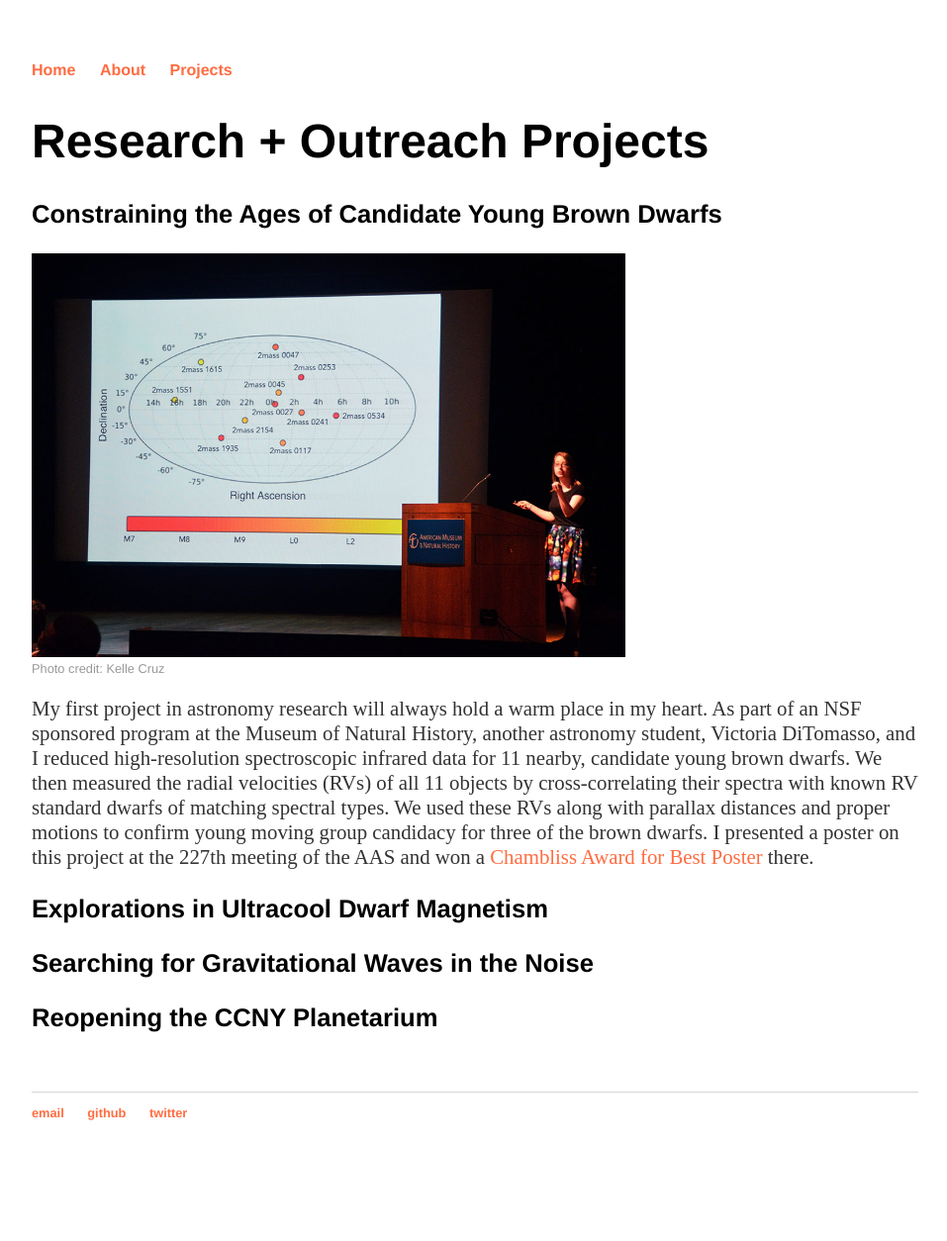
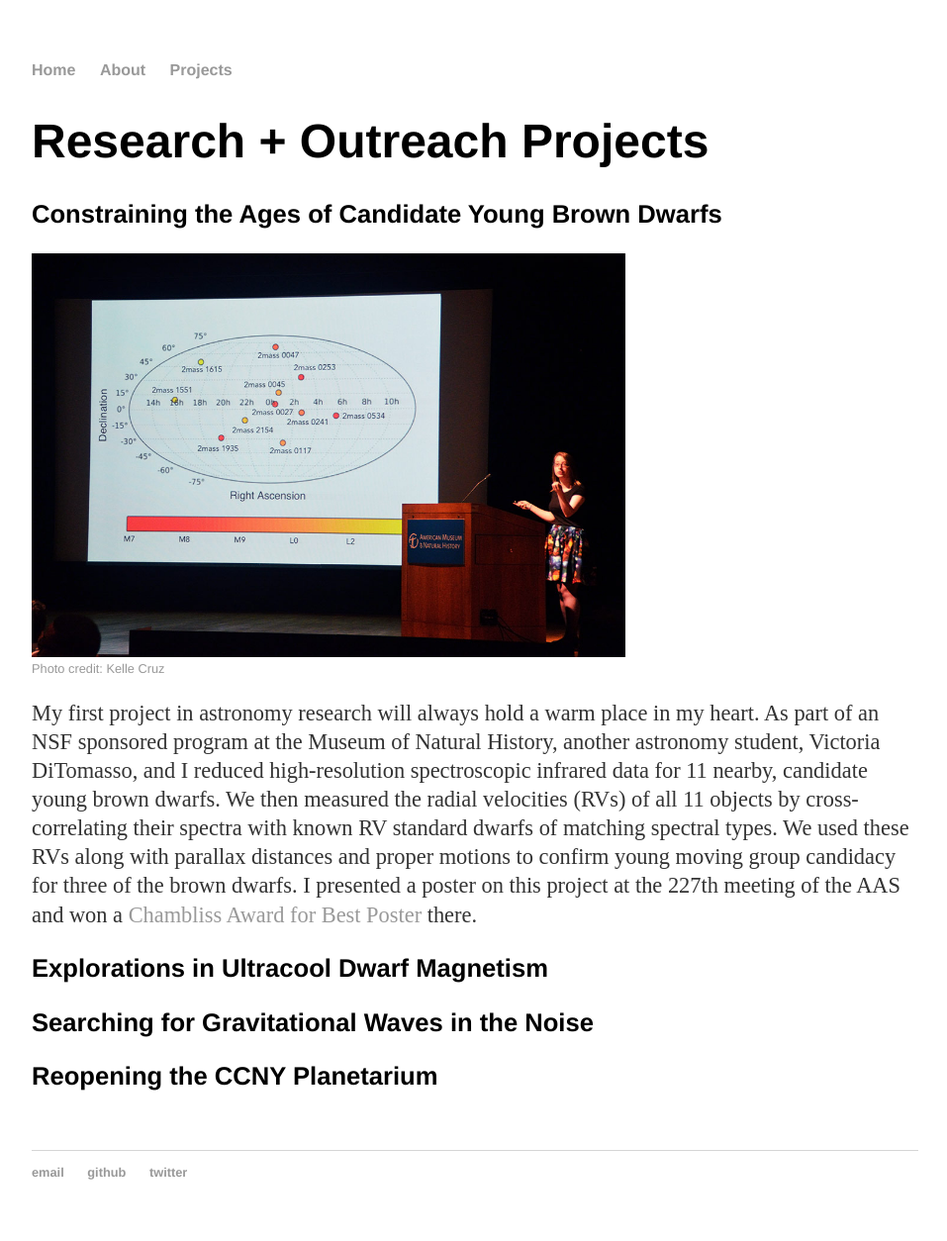
Before and after one commit to elliesch/elliesch.github.io, a Jekyll site: the page built from projects/index.html, in a window 1280 px wide. Shown: the whole page at 99% size, without its empty margins (160-1117 px from the left). Built offline with Jekyll 4.4.1, drawn with Linux system fonts in a browser that asks for light colours; before the commit the page ends 1194 px from its top, so only the background shows below that.

Commit message:
changed projects page styles

```diff
--- a/css/main.css
+++ b/css/main.css
@@ -1,6 +1,6 @@
 body { margin: 60px auto; width: 70%; }
 
-a { text-decoration: none; color: #FF6C41; }
+a { text-decoration: none; color: #999; }
 a:hover { text-decoration: underline; }
 
 p, ul { font-size: 1.5em; line-height: 1.4em; color: #333; }
@@ -32,4 +32,4 @@ footer { border-top: 1px solid #d5d5d5; font-size: .8em; }
 .projects h2 { font-size: 2.4em; }
 .projects h3 { font-size: 1.6em; }
 .projects .download { float: right; font-size: .8em; text-transform: uppercase; }
-.projects p { font-size: 1.3em; line-height: 1.2em; color: #333; }
+.projects p { font-size: 1.4em; line-height: 1.3em; color: #333; }
```
